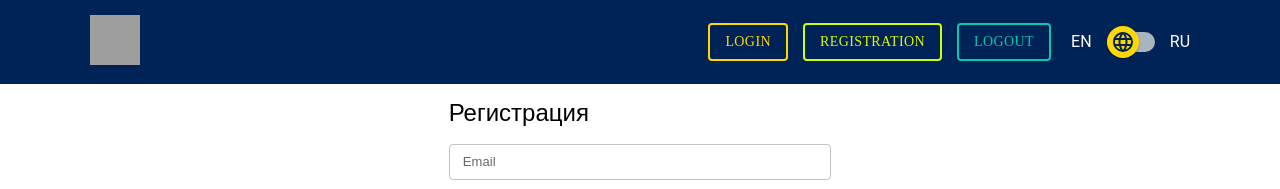
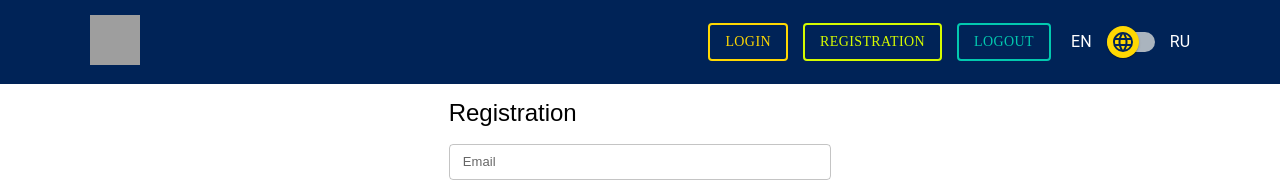
Before and after one commit to VeronikaMishkovec/interview_frontend_next, a Next.js app: page /registration in a window 1280 px wide. Shown: the top 189 px of the page. Built offline with nearby package versions, Linux system fonts and the light colour scheme; grey boxes are pictures that could not be loaded.

Commit message:
add redux

```diff
--- a/components/Layout/index.tsx
+++ b/components/Layout/index.tsx
@@ -5,6 +5,8 @@ import Link from "next/link";
 import {ROUTES} from "../../constants/routes";
 import {styled} from "@mui/system";
 import {FormControlLabel, Switch, Typography} from "@mui/material";
+import { useAppDispatch } from "../../hooks";
+import { currentLanguage } from '../../reducers/languagesReducer'
 
 const Layout = ({children}: LayoutType) => {
   const MaterialUISwitch = styled(Switch)(({ theme }) => ({
@@ -58,6 +60,8 @@ const Layout = ({children}: LayoutType) => {
     },
   }));
 
+  const dispatch = useAppDispatch()
+
   return (
     <div>
       <header className={style.headerContainer}>
@@ -80,9 +84,10 @@ const Layout = ({children}: LayoutType) => {
           <div style={{ display: 'flex', flexDirection: 'row', alignItems: 'center', justifyContent: 'center' }}>
             <Typography style={{ color: '#ffffff', marginLeft: 20 }}>EN</Typography>
             <FormControlLabel
-              control={<MaterialUISwitch sx={{ m: 1 }} />}
+              control={<MaterialUISwitch sx={{ m: 1 }}/>}
               label={''}
               style={{ margin: 0 }}
+              onChange={e => e.currentTarget.checked ? dispatch(currentLanguage('en')) : dispatch(currentLanguage('ru'))}
             />
             <Typography style={{ color: '#ffffff' }}>RU</Typography>
           </div>
--- /dev/null
+++ b/hooks.ts
@@ -0,0 +1,6 @@
+import { TypedUseSelectorHook, useDispatch, useSelector } from 'react-redux'
+import type { RootState, AppDispatch } from './store'
+
+// Use throughout your app instead of plain `useDispatch` and `useSelector`
+export const useAppDispatch: () => AppDispatch = useDispatch
+export const useAppSelector: TypedUseSelectorHook<RootState> = useSelector
--- a/package.json
+++ b/package.json
@@ -14,6 +14,7 @@
     "@mui/icons-material": "^5.11.0",
     "@mui/material": "^5.11.2",
     "@mui/styled-engine-sc": "^5.11.0",
+    "@reduxjs/toolkit": "^1.9.3",
     "@types/node": "18.11.13",
     "@types/react": "18.0.26",
     "@types/react-dom": "18.0.9",
@@ -22,6 +23,7 @@
     "next": "13.0.6",
     "react": "18.2.0",
     "react-dom": "18.2.0",
+    "react-redux": "^8.0.5",
     "sass": "^1.56.2",
     "styled-components": "^5.3.6",
     "typescript": "4.9.4"
--- a/pages/_app.tsx
+++ b/pages/_app.tsx
@@ -1,6 +1,8 @@
 import '../styles/globals.css'
 import type { AppProps } from 'next/app'
+import { Provider } from 'react-redux'
+import { store } from '../store'
 
 export default function App({ Component, pageProps }: AppProps) {
-  return <Component {...pageProps} />
+  return <Provider store={store}> <Component {...pageProps} /></Provider>
 }
--- a/pages/registration.tsx
+++ b/pages/registration.tsx
@@ -10,6 +10,8 @@ import {DEGREES, SPECIALISATIONS, TECHNOLOGIES} from "../constants/specialisatio
 import IButton from "../components/IButton";
 import en from '../translation/en.json'
 import ru from '../translation/ru.json'
+import { useAppSelector } from "../hooks";
+import { selectCurrentLanguage } from '../reducers/languagesReducer'
 
 const Registration = () => {
   const [email, setEmail] = useState('')
@@ -21,10 +23,13 @@ const Registration = () => {
   const [firstName, setFirstName] = useState('')
   const [secondName, setSecondName] = useState('')
 
+  const lang = useAppSelector(selectCurrentLanguage)
+
   return (
     <Layout>
       <div className={style.container}>
-        <div className={style.header}>{ru.Registration}</div>
+        <div className={style.header}>{en.Registration}</div>
+        {/* <div className={style.header}>{`${lang}.Registration`}</div> */}
         <IInput
           label={'Email'}
           style={style.input}
--- /dev/null
+++ b/reducers/languagesReducer.ts
@@ -0,0 +1,28 @@
+import { createSlice, PayloadAction } from "@reduxjs/toolkit"
+import type { RootState } from "../store"
+
+type LanguageType = {
+  code: string
+}
+
+
+const initialState: LanguageType = {
+  code: 'en'
+}
+
+export const languageSlice = createSlice({
+    name: 'currentLanguage',
+    initialState,
+    reducers: {
+        currentLanguage: (state, action: PayloadAction<LanguageType>) => {
+            state.code = action.payload
+        },
+}})
+
+// actions
+export const { currentLanguage } = languageSlice.actions
+
+// // selectors
+export const selectCurrentLanguage= (state: RootState) => state.currentLanguage.code
+
+export default languageSlice.reducer
--- /dev/null
+++ b/store.ts
@@ -0,0 +1,13 @@
+import { configureStore } from '@reduxjs/toolkit'
+import { languageSlice } from './reducers/languagesReducer'
+
+export const store = configureStore({
+  reducer: {
+    currentLanguage: languageSlice.reducer
+  }
+})
+
+// Infer the `RootState` and `AppDispatch` types from the store itself
+export type RootState = ReturnType<typeof store.getState>
+// Inferred type: {posts: PostsState, comments: CommentsState, users: UsersState}
+export type AppDispatch = typeof store.dispatch
```
Also changed, not shown: pages/index.tsx (+7 -1 lines), 1 other file (tests, documents, lock files or other folders).
